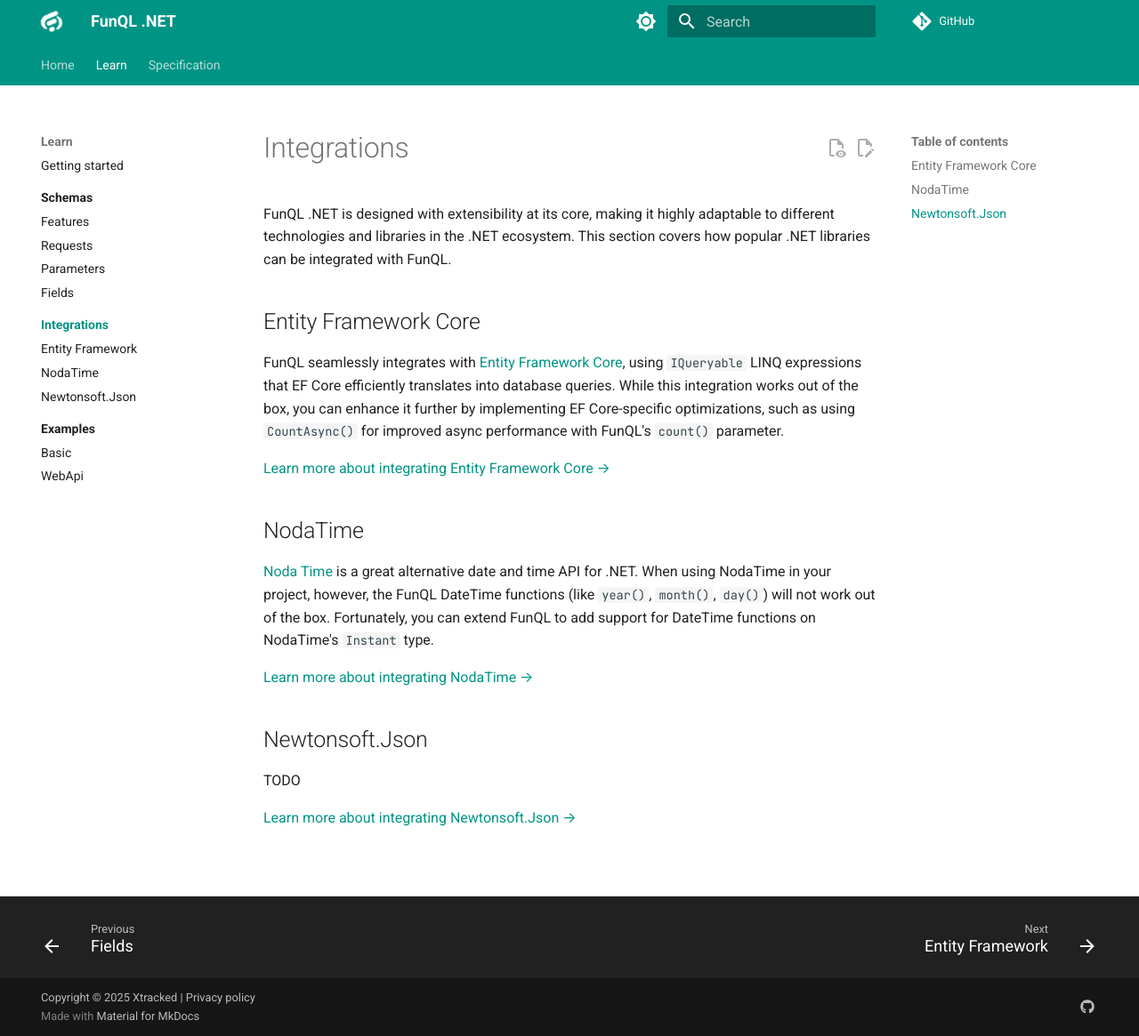
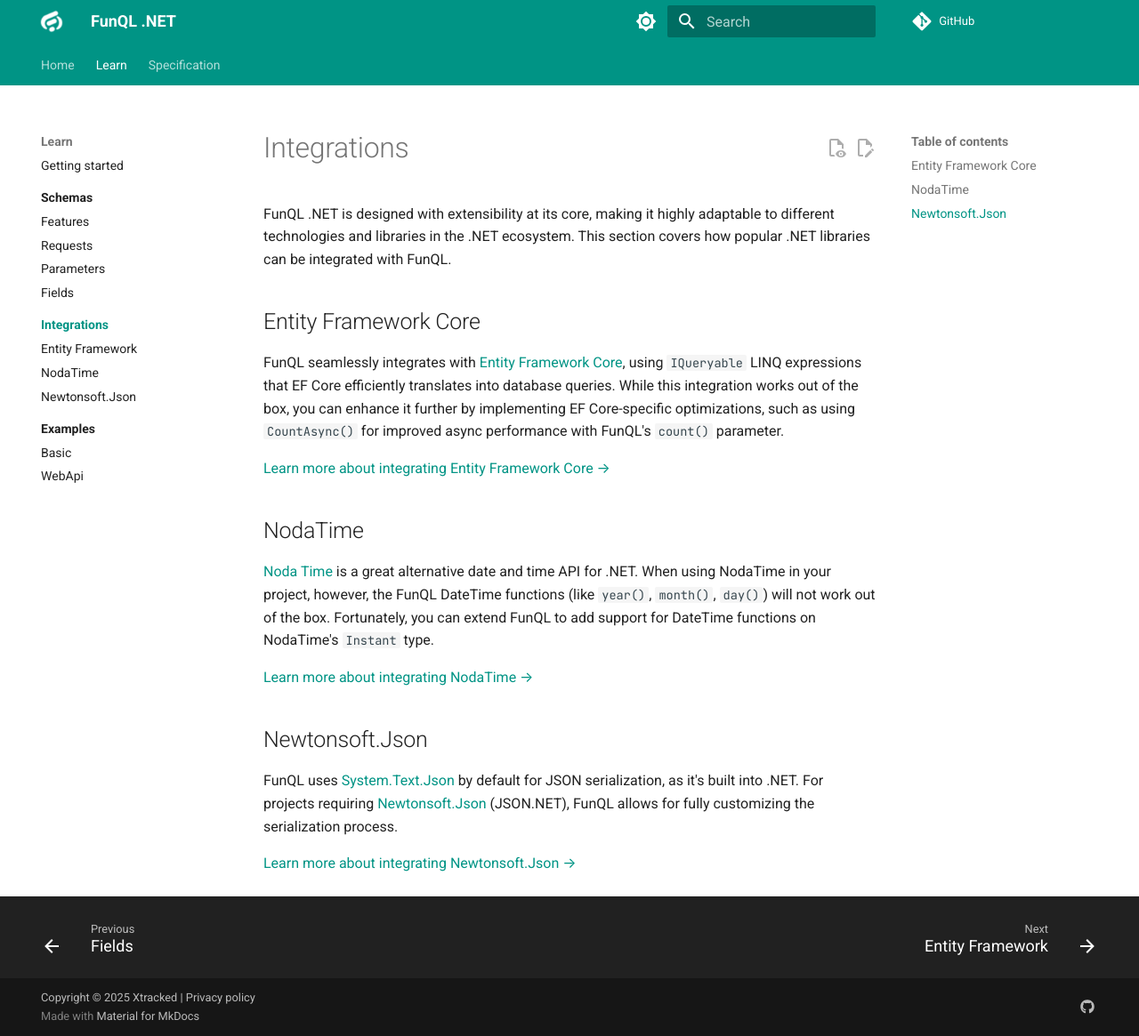
Before and after one commit to funql/funql-dotnet, an MkDocs documentation site: the page built from docs/learn/integrations/index.md, in a window 1280 px wide and 1165 px high. Shown: the whole window at 89% size. Built offline with MkDocs 1.6.1 and Material for MkDocs 9.7.7, drawn with Linux system fonts in a browser that asks for light colours; comment, search, counter and statistics services are not loaded.

Commit message:
Update docs integrations

```diff
--- a/docs/learn/integrations/index.md
+++ b/docs/learn/integrations/index.md
@@ -22,6 +22,8 @@
 
 ## Newtonsoft.Json
 
-TODO
+FunQL uses [System.Text.Json](https://learn.microsoft.com/en-us/dotnet/standard/serialization/system-text-json/overview)
+by default for JSON serialization, as it's built into .NET. For projects requiring [Newtonsoft.Json](
+https://www.newtonsoft.com/json) (JSON.NET), FunQL allows for fully customizing the serialization process.
 
 [Learn more about integrating Newtonsoft.Json →](newtonsoftjson.md)
```
